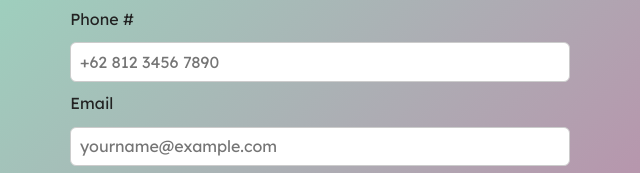
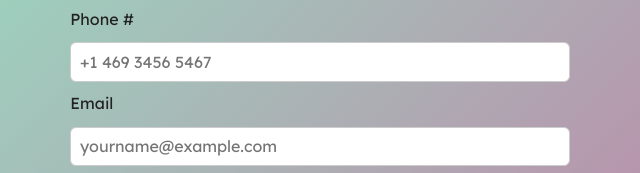
Before and after one commit to moomoolang/final.html, a plain HTML site: page final/contact.html in a window 1280 px wide. Shown: the part 302-475 px from the top of the page, 39-679 px from the left. Drawn offline with Linux system fonts and the light colour scheme.

Commit message:
Update contact.html

```diff
--- a/final/contact.html
+++ b/final/contact.html
@@ -47,7 +47,7 @@
       <input id="name" type="text" placeholder="Your full name" required>
 
       <label for="phone">Phone #</label>
-      <input id="phone" type="tel" placeholder="+62 812 3456 7890">
+      <input id="phone" type="tel" placeholder="+1 469 3456 5467">
 
       <label for="email">Email</label>
       <input id="email" type="email" placeholder="yourname@example.com" required>
```
